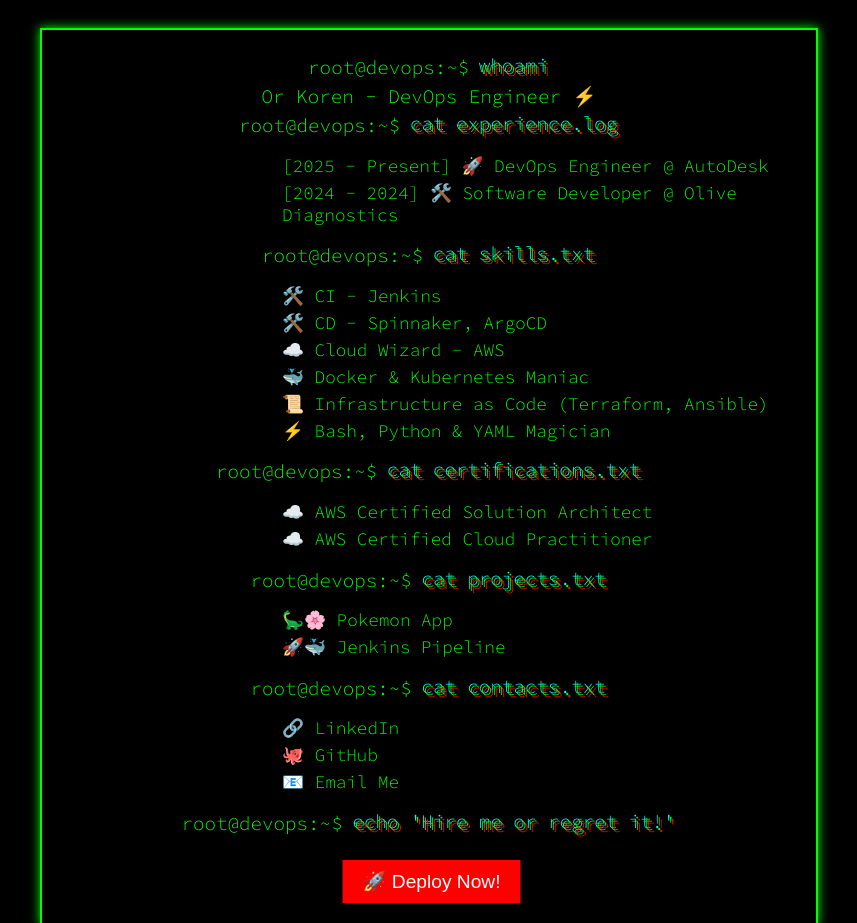
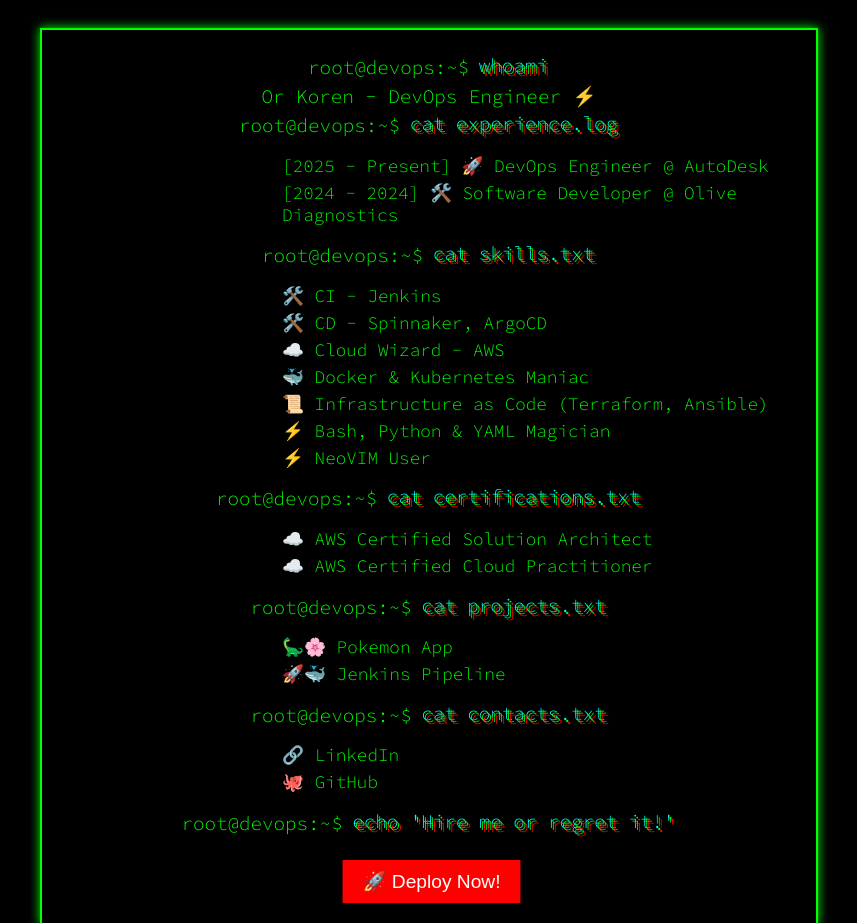
Before and after one commit to urkorenu/landing_page, a plain HTML site: page index.html in a window 1280 px wide. Shown: the top 923 px of the page, without its empty margins (211-1068 px from the left). Drawn offline with Linux system fonts and the light colour scheme.

Commit message:
Removed email, Changed title and added newvim gigachad mention

```diff
--- a/index.html
+++ b/index.html
@@ -3,7 +3,7 @@
 <head>
     <meta charset="UTF-8">
     <meta name="viewport" content="width=device-width, initial-scale=1.0">
-    <title>DevOps Engineer - The Mad Resume 🚀</title>
+    <title>The Mad 🚀</title>
     <link rel="stylesheet" href="static/css/style.css">
     <link rel="icon" type="image/x-icon" href="static/images/favicon.ico">
 
@@ -28,6 +28,7 @@
             <li>🐳 Docker & Kubernetes Maniac</li>
             <li>📜 Infrastructure as Code (Terraform, Ansible)</li>
             <li>⚡ Bash, Python & YAML Magician</li>
+            <li>⚡ NeoVIM User</li>
         </ul>
 
         <p class="output">root@devops:~$ <span class="glitch">cat certifications.txt</span></p>
@@ -48,7 +49,6 @@
         <ul class="contacts">
             <li>🔗 <a href="https://linkedin.com/in/or-koren-a880b322a/" target="_blank">LinkedIn</a></li>
             <li>🐙 <a href="https://github.com/urkorenu" target="_blank">GitHub</a></li>
-            <li>📧 <a href="mailto:ork14790@email.com">Email Me</a></li>
         </ul>
 
         <p class="output">root@devops:~$ <span class="glitch">echo 'Hire me or regret it!'</span></p>
```
